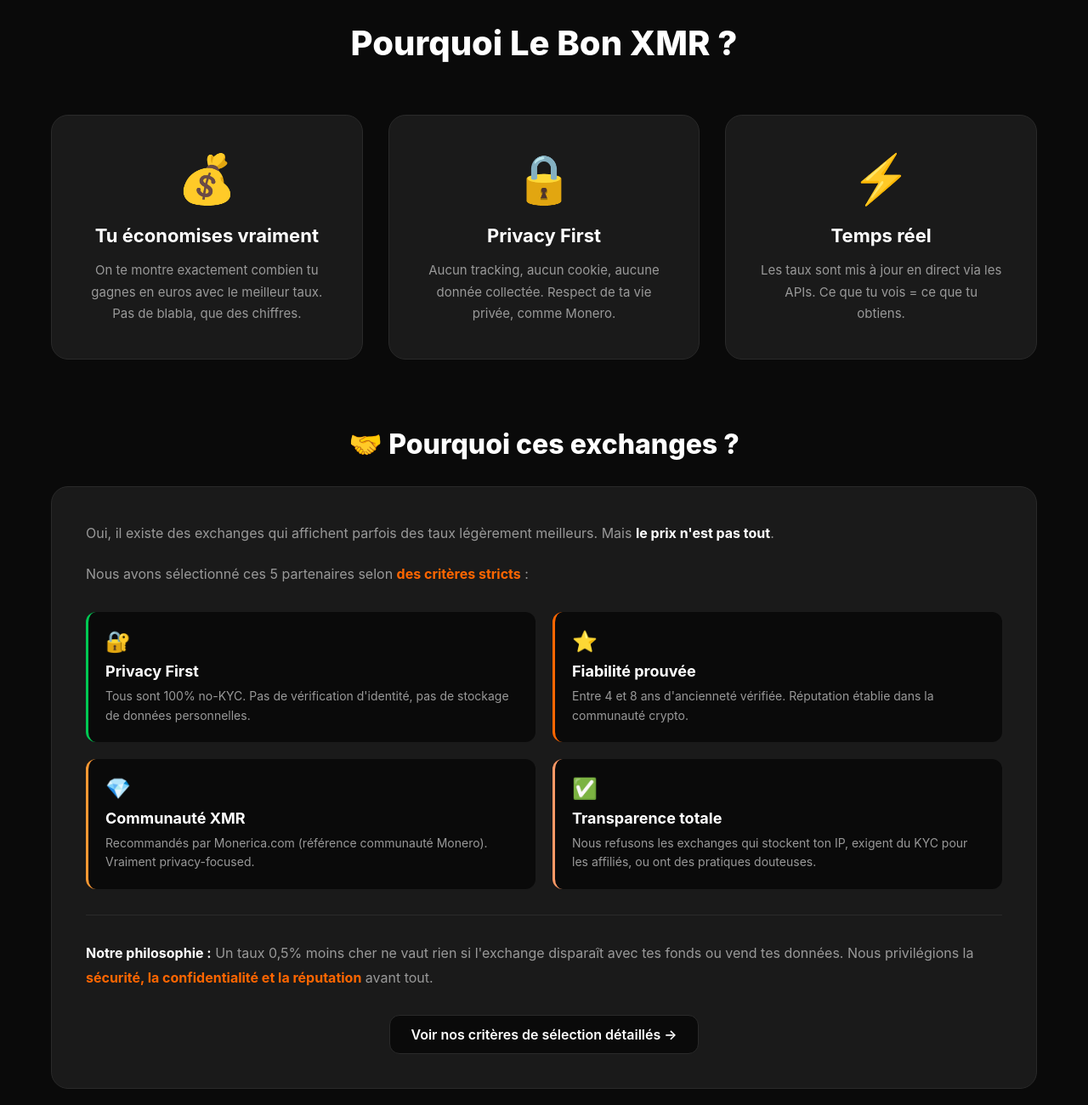
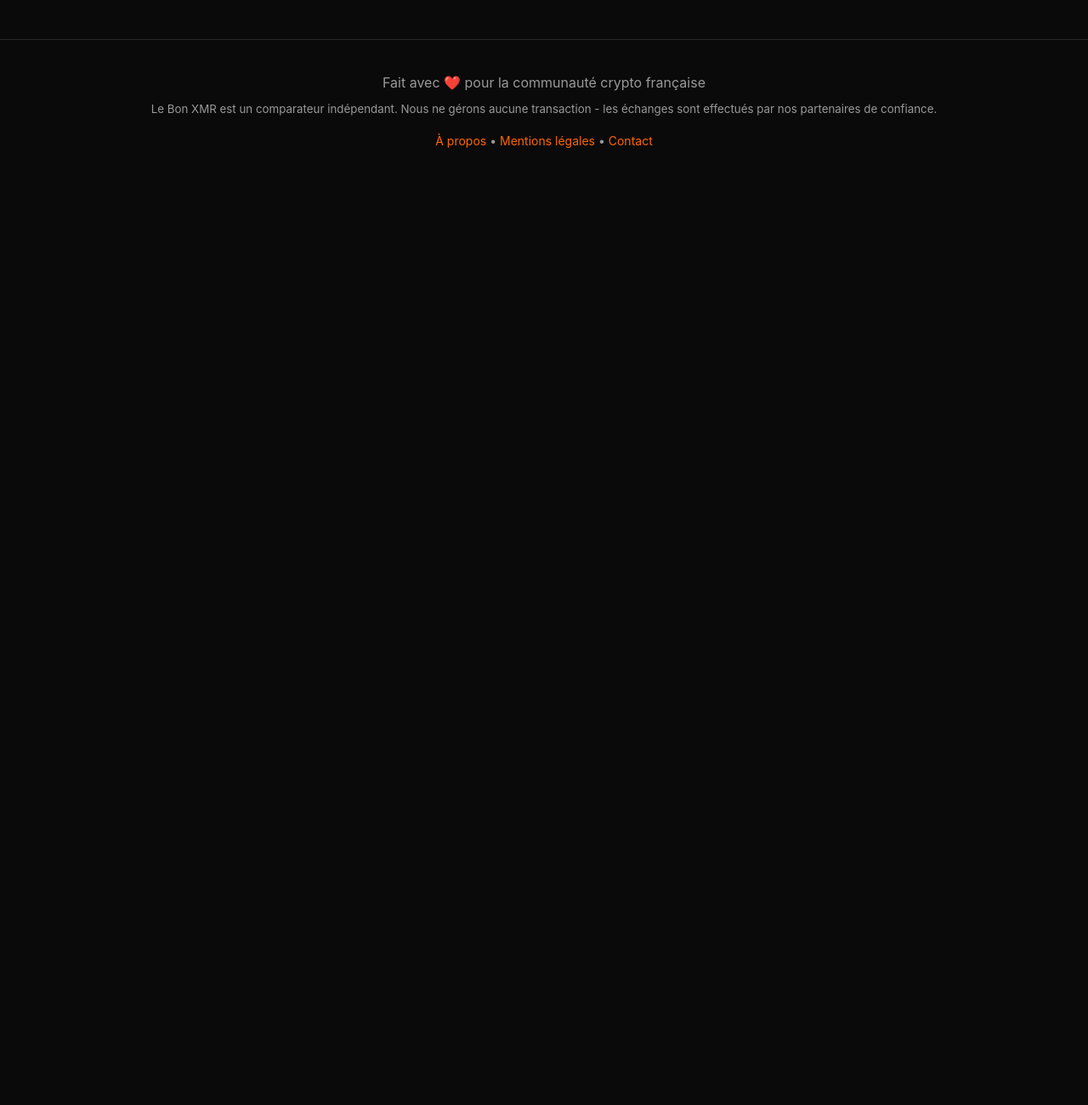
Before and after one commit to pommedactu/xmr-comparator, a website: page index.html in a window 1280 px wide. Shown: the part 1580-2880 px from the top of the page at 85% size. After the commit the page ends 1794 px from the top, so only its background shows below. Drawn offline with nearby package versions, Linux system fonts and the light colour scheme.

Commit message:
Simplify and hide Why These Exchanges section until comparison
CHANGES:
- Removed large Features section (3 cards)
- Removed detailed Why These Exchanges section (4 cards + long text)
- Replaced with compact single-card version (7 lines)
- Section hidden by default (display: none)
- Appears only AFTER user clicks Compare button

BENEFITS:
- Much cleaner initial page load
- Focus on main tool (comparator)
- Info appears at perfect timing (after seeing results)
- Reduced from ~90 lines to ~15 lines

LOGIC:
- User arrives -> clean page, just comparator
- User clicks Compare -> sees results
- Section appears below results with compact info
- Link to /criteres.html for full details

Reversible via git revert

```diff
--- a/app.js
+++ b/app.js
@@ -254,6 +254,9 @@
         // Afficher la section résultats
         document.getElementById('results').classList.add('active');
 
+        // Afficher la section "Pourquoi ces exchanges"
+        document.getElementById('why-exchanges-section').style.display = 'block';
+
     } catch (error) {
         console.error('Error:', error);
         showError('Une erreur est survenue. Veuillez réessayer.');
--- a/index.html
+++ b/index.html
@@ -990,88 +990,19 @@
         </div>
     </section>
 
-    <!-- Features Section -->
-    <section class="features">
-        <h2 class="features-title">Pourquoi Le Bon XMR ?</h2>
-        <div class="features-grid">
-            <div class="feature-card">
-                <span class="feature-icon">💰</span>
-                <h3>Tu économises vraiment</h3>
-                <p>On te montre exactement combien tu gagnes en euros avec le meilleur taux. Pas de blabla, que des chiffres.</p>
-            </div>
-
-            <div class="feature-card">
-                <span class="feature-icon">🔒</span>
-                <h3>Privacy First</h3>
-                <p>Aucun tracking, aucun cookie, aucune donnée collectée. Respect de ta vie privée, comme Monero.</p>
-            </div>
-
-            <div class="feature-card">
-                <span class="feature-icon">⚡</span>
-                <h3>Temps réel</h3>
-                <p>Les taux sont mis à jour en direct via les APIs. Ce que tu vois = ce que tu obtiens.</p>
-            </div>
-        </div>
-    </section>
-
-    <!-- Why These Exchanges Section -->
-    <section class="why-exchanges" style="max-width: 1200px; margin: 80px auto; padding: 0 20px;">
-        <h2 style="text-align: center; font-size: 32px; font-weight: 800; margin-bottom: 30px;">
-            🤝 Pourquoi ces exchanges ?
-        </h2>
-
-        <div style="background: var(--bg-card); border: 1px solid var(--border); border-radius: 20px; padding: 40px; margin-bottom: 30px;">
-            <p style="color: var(--text-muted); line-height: 1.8; font-size: 16px; margin-bottom: 20px;">
-                Oui, il existe des exchanges qui affichent parfois des taux légèrement meilleurs. Mais <strong style="color: var(--text);">le prix n'est pas tout</strong>.
+    <!-- Why These Exchanges - Compact (Hidden by default, shown after comparison) -->
+    <section id="why-exchanges-section" style="display: none; max-width: 1200px; margin: 60px auto; padding: 0 20px;">
+        <div style="background: var(--bg-card); border: 1px solid var(--border); border-radius: 16px; padding: 30px; text-align: center;">
+            <h3 style="font-size: 20px; font-weight: 700; margin-bottom: 12px; color: var(--text);">
+                🔐 Pourquoi ces 5 exchanges ?
+            </h3>
+            <p style="color: var(--text-muted); font-size: 15px; line-height: 1.7; margin-bottom: 20px; max-width: 700px; margin-left: auto; margin-right: auto;">
+                Sélectionnés selon des <strong style="color: var(--text);">critères stricts</strong> : 100% no-KYC, 4-8 ans d'ancienneté vérifiée,
+                recommandés par Monerica.com (référence communauté Monero). Nous privilégions la sécurité et la confidentialité avant tout.
             </p>
-            <p style="color: var(--text-muted); line-height: 1.8; font-size: 16px; margin-bottom: 20px;">
-                Nous avons sélectionné ces 5 partenaires selon <strong style="color: var(--primary);">des critères stricts</strong> :
-            </p>
-
-            <div style="display: grid; grid-template-columns: repeat(2, 1fr); gap: 20px; margin: 30px 0;">
-                <div style="background: var(--bg-dark); border-radius: 12px; padding: 20px; border-left: 3px solid var(--success);">
-                    <div style="font-size: 24px; margin-bottom: 10px;">🔐</div>
-                    <h3 style="font-size: 18px; font-weight: 700; margin-bottom: 8px;">Privacy First</h3>
-                    <p style="color: var(--text-muted); font-size: 14px; line-height: 1.6;">
-                        Tous sont 100% no-KYC. Pas de vérification d'identité, pas de stockage de données personnelles.
-                    </p>
-                </div>
-
-                <div style="background: var(--bg-dark); border-radius: 12px; padding: 20px; border-left: 3px solid var(--primary);">
-                    <div style="font-size: 24px; margin-bottom: 10px;">⭐</div>
-                    <h3 style="font-size: 18px; font-weight: 700; margin-bottom: 8px;">Fiabilité prouvée</h3>
-                    <p style="color: var(--text-muted); font-size: 14px; line-height: 1.6;">
-                        Entre 4 et 8 ans d'ancienneté vérifiée. Réputation établie dans la communauté crypto.
-                    </p>
-                </div>
-
-                <div style="background: var(--bg-dark); border-radius: 12px; padding: 20px; border-left: 3px solid var(--primary-light);">
-                    <div style="font-size: 24px; margin-bottom: 10px;">💎</div>
-                    <h3 style="font-size: 18px; font-weight: 700; margin-bottom: 8px;">Communauté XMR</h3>
-                    <p style="color: var(--text-muted); font-size: 14px; line-height: 1.6;">
-                        Recommandés par Monerica.com (référence communauté Monero). Vraiment privacy-focused.
-                    </p>
-                </div>
-
-                <div style="background: var(--bg-dark); border-radius: 12px; padding: 20px; border-left: 3px solid #ff9966;">
-                    <div style="font-size: 24px; margin-bottom: 10px;">✅</div>
-                    <h3 style="font-size: 18px; font-weight: 700; margin-bottom: 8px;">Transparence totale</h3>
-                    <p style="color: var(--text-muted); font-size: 14px; line-height: 1.6;">
-                        Nous refusons les exchanges qui stockent ton IP, exigent du KYC pour les affiliés, ou ont des pratiques douteuses.
-                    </p>
-                </div>
-            </div>
-
-            <p style="color: var(--text-muted); line-height: 1.8; font-size: 16px; margin-top: 30px; padding-top: 30px; border-top: 1px solid var(--border);">
-                <strong style="color: var(--text);">Notre philosophie :</strong> Un taux 0,5% moins cher ne vaut rien si l'exchange disparaît avec tes fonds ou vend tes données.
-                Nous privilégions la <strong style="color: var(--primary);">sécurité, la confidentialité et la réputation</strong> avant tout.
-            </p>
-
-            <div style="text-align: center; margin-top: 30px;">
-                <a href="criteres.html" style="display: inline-block; background: var(--bg-dark); border: 1px solid var(--border); color: var(--text); padding: 12px 24px; border-radius: 12px; text-decoration: none; font-weight: 600; transition: all 0.3s;" onmouseover="this.style.borderColor='var(--primary)'" onmouseout="this.style.borderColor='var(--border)'">
-                    Voir nos critères de sélection détaillés →
-                </a>
-            </div>
+            <a href="criteres.html" style="display: inline-block; background: var(--bg-dark); border: 1px solid var(--primary); color: var(--primary); padding: 10px 24px; border-radius: 10px; text-decoration: none; font-weight: 600; font-size: 14px; transition: all 0.3s;" onmouseover="this.style.background='var(--primary)'; this.style.color='white'" onmouseout="this.style.background='var(--bg-dark)'; this.style.color='var(--primary)'">
+                Voir nos critères détaillés →
+            </a>
         </div>
     </section>
 
```
